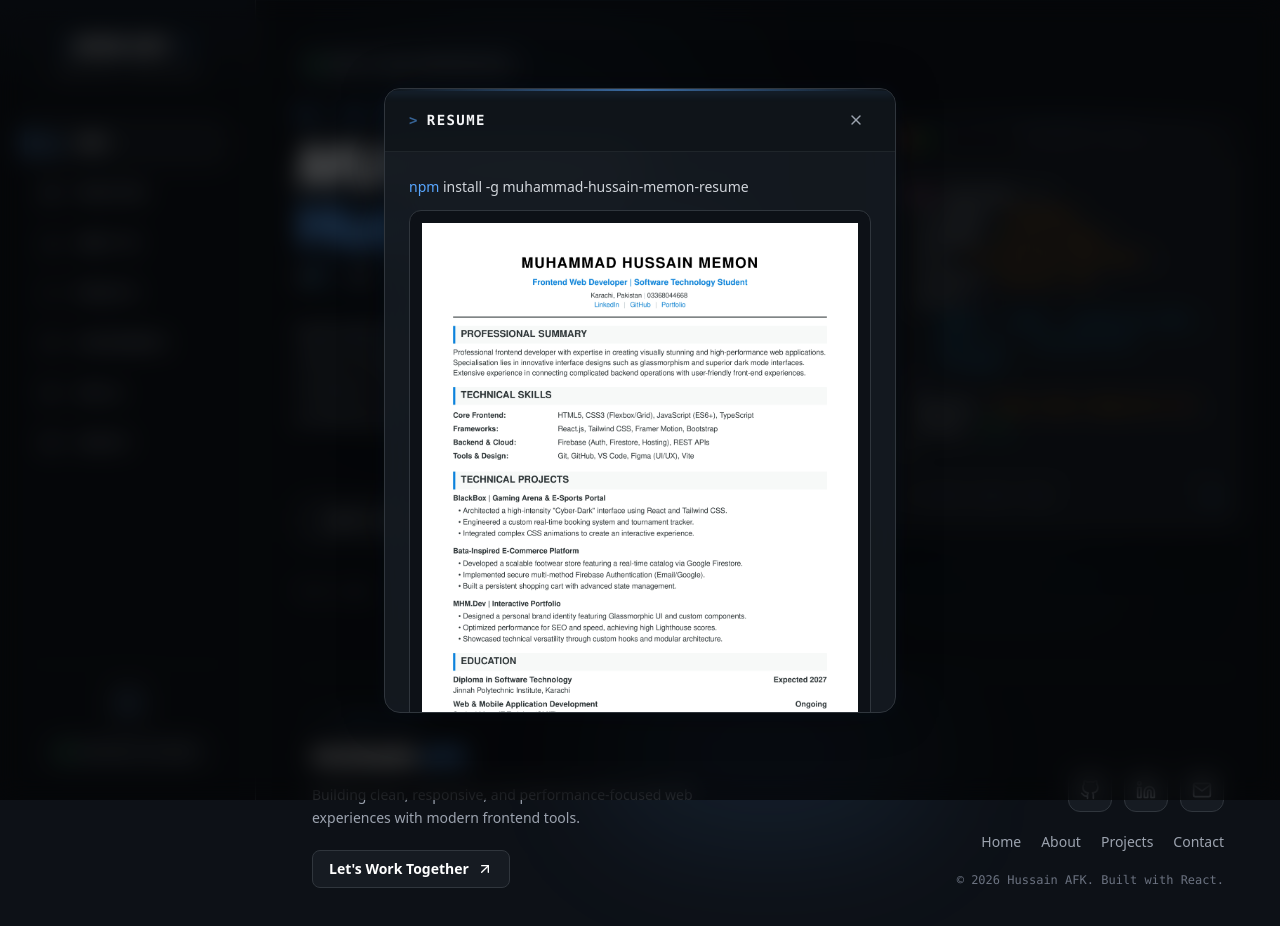
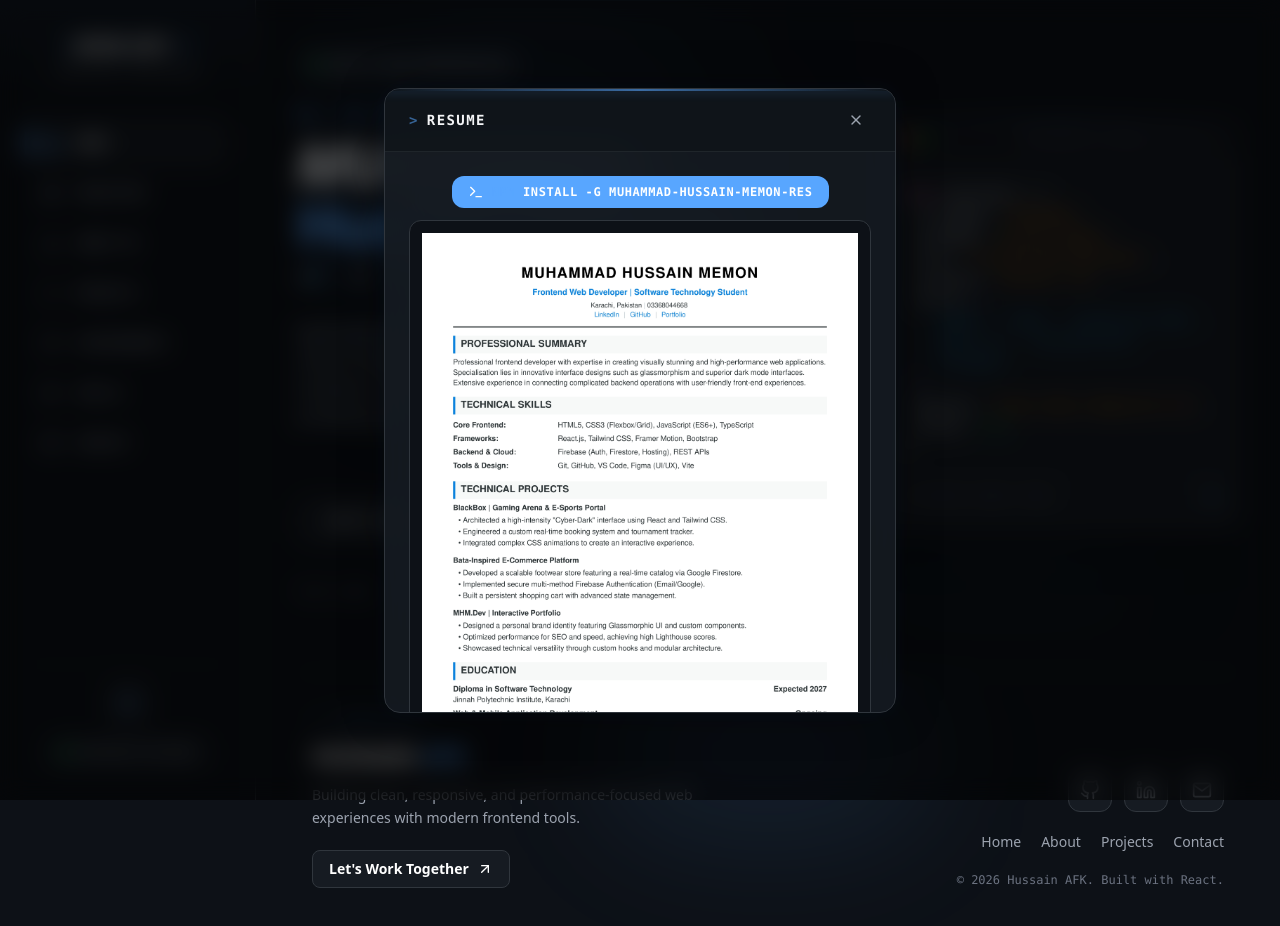
Before and after one commit to hussain-afk/My-First-React-Portfolio-Using-Vite, a React (Vite) app: page / in a window 1280 px wide. Both pictures are taken after a click on the button "SEE RESUME". Shown: the top 926 px of the page. Built offline with nearby package versions, Linux system fonts and the light colour scheme.

Commit message:
Download Button Added in Resume

```diff
--- a/src/components/Hero.jsx
+++ b/src/components/Hero.jsx
@@ -107,7 +107,13 @@ export default function Hero() {
                 title="RESUME"
               >
                 <div className="space-y-3">
-                  <span className="text-[#58a6ff]">npm</span> install -g muhammad-hussain-memon-resume
+                  <button className="w-full">
+                    <a href={resumeImage} download="MY_RESUME.jpg" className="inline-flex items-center gap-2 px-4 py-2 bg-[#58a6ff] text-white font-mono text-xs uppercase font-bold tracking-wider rounded-xl transition-all hover:bg-[#58a6ff]/90">
+                      <Terminal className="w-4 h-4" />
+                      <span className="text-[#58a6ff]">npm</span> install -g muhammad-hussain-memon-res
+                    </a>
+                  </button>
+
                   <div className="p-3 bg-[#0d1117] border border-[#30363d] rounded-xl font-mono text-xs text-gray-400">
                     <img src={resumeImage} alt="Resume" />
                     {/* <span className="text-[#58a6ff]">npm</span> install -g muhammad-hussain-memon-resume */}
```
